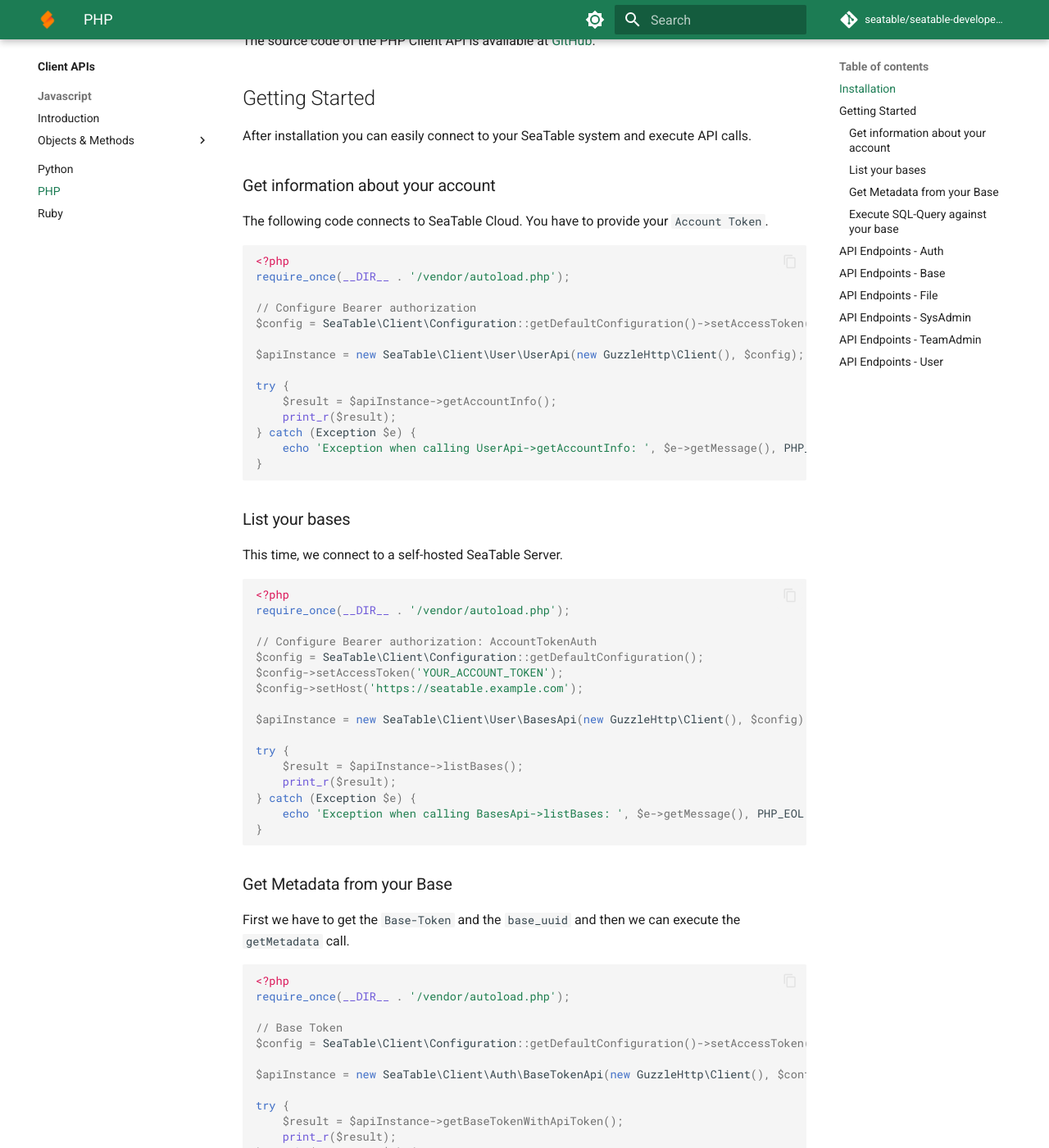
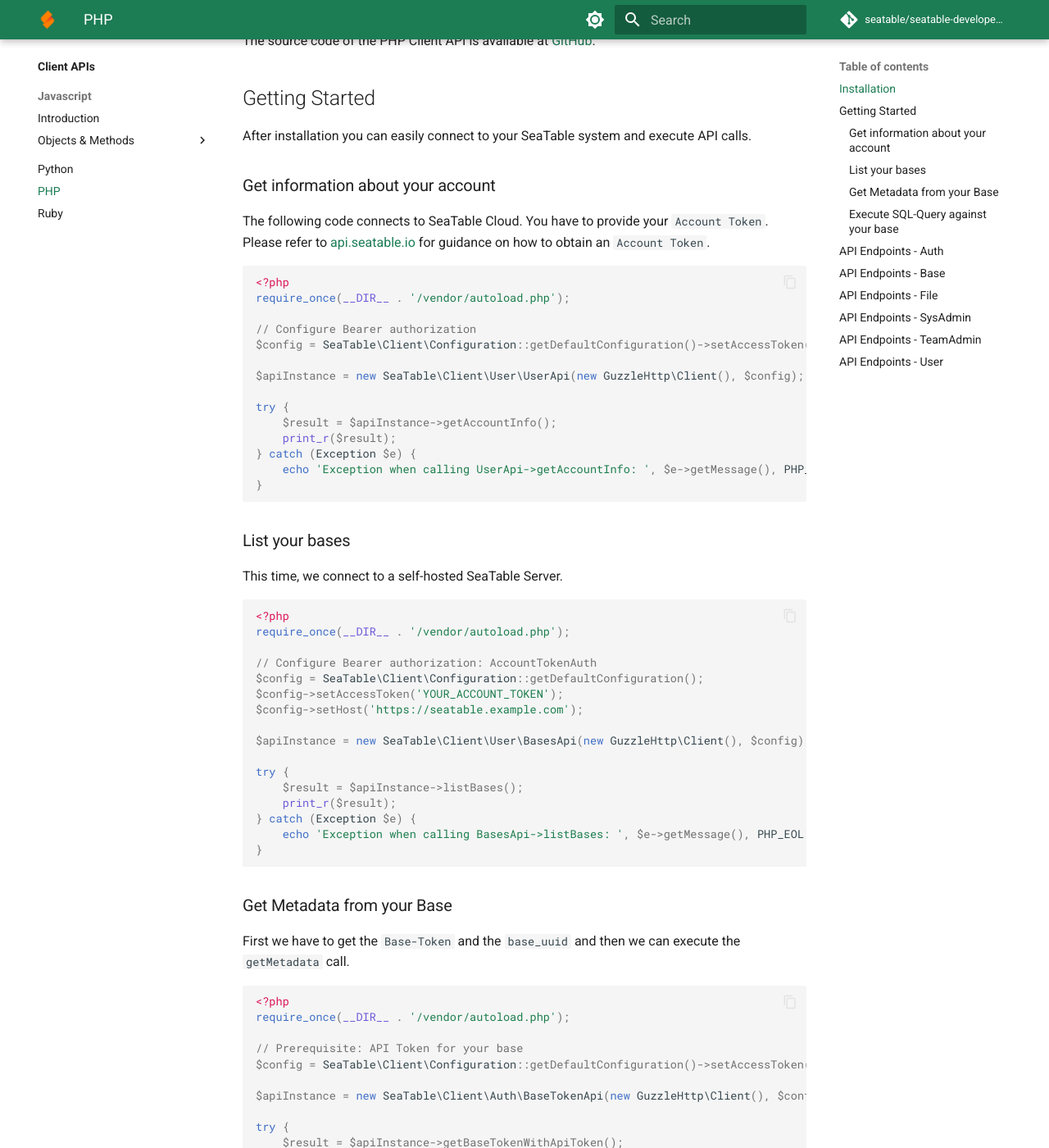
Before and after one commit to seatable/seatable-developer-docs, an MkDocs documentation site: the page built from docs/clients/php_api.md, in a window 1280 px wide and 1400 px high, scrolled down 693 px. Shown: the whole window at 82% size. Built offline with MkDocs 1.6.1 and Material for MkDocs 9.7.7, drawn with Linux system fonts in a browser that asks for light colours; comment, search, counter and statistics services are not loaded; some of the changed text lies outside the part shown.

Commit message:
Update docs

````diff
--- a/docs/clients/php_api.md
+++ b/docs/clients/php_api.md
@@ -23,6 +23,7 @@ After installation you can easily connect to your SeaTable system and execute AP
 ### Get information about your account
 
 The following code connects to SeaTable Cloud. You have to provide your `Account Token`.
+Please refer to [api.seatable.io](https://api.seatable.io/reference/getaccounttokenfromusername) for guidance on how to obtain an `Account Token`.
 
 ```php
 <?php
@@ -72,7 +73,7 @@ First we have to get the `Base-Token` and the `base_uuid` and then we can execut
 <?php
 require_once(__DIR__ . '/vendor/autoload.php');
 
-// Base Token
+// Prerequisite: API Token for your base
 $config = SeaTable\Client\Configuration::getDefaultConfiguration()->setAccessToken('YOUR_API_TOKEN');
 
 $apiInstance = new SeaTable\Client\Auth\BaseTokenApi(new GuzzleHttp\Client(), $config);
@@ -102,7 +103,7 @@ try {
 <?php
 require_once(__DIR__ . '/vendor/autoload.php');
 
-// Base Token
+// Prerequisite: API Token for your base
 $config = SeaTable\Client\Configuration::getDefaultConfiguration()->setAccessToken('YOUR_API_TOKEN');
 
 $apiInstance = new SeaTable\Client\Auth\BaseTokenApi(new GuzzleHttp\Client(), $config);
````
